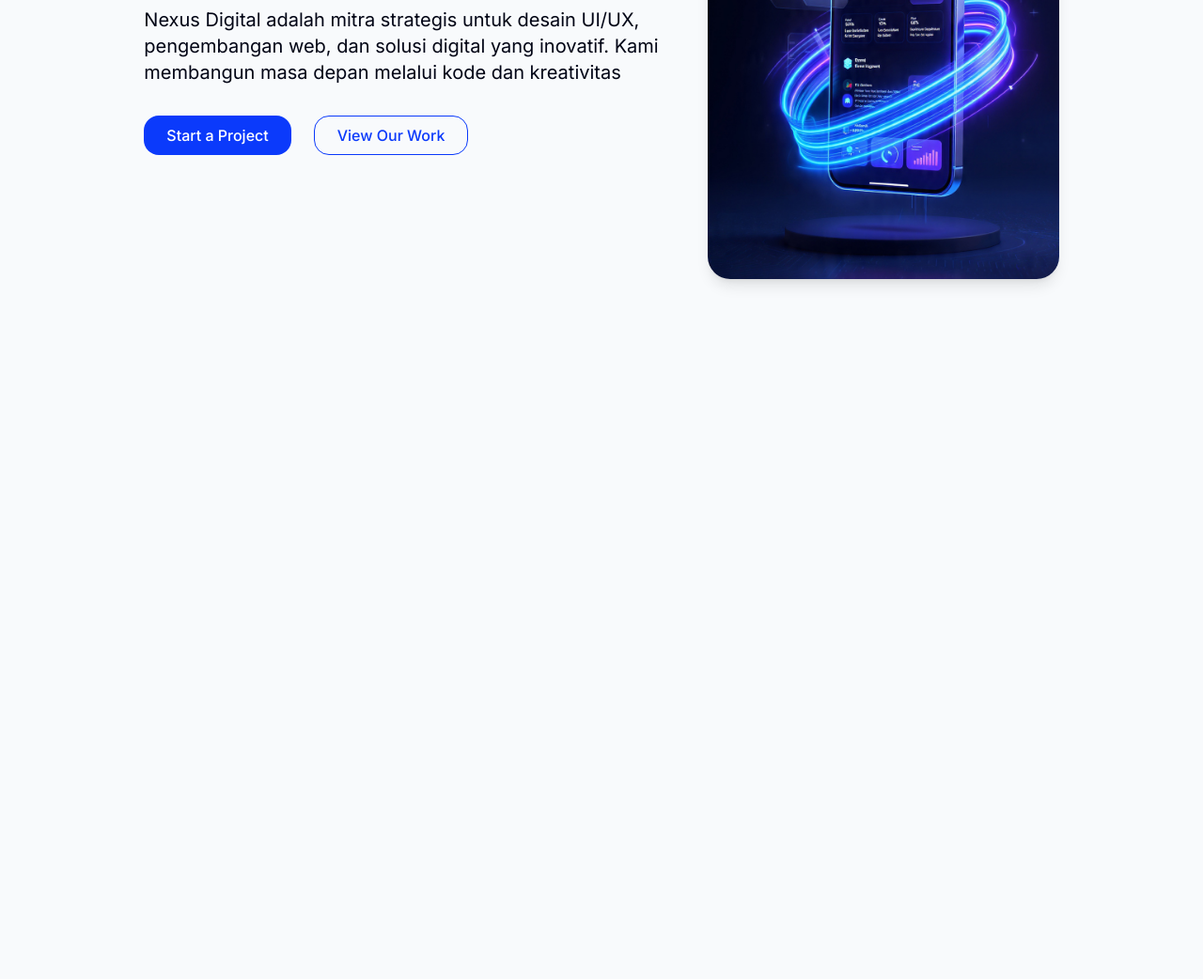
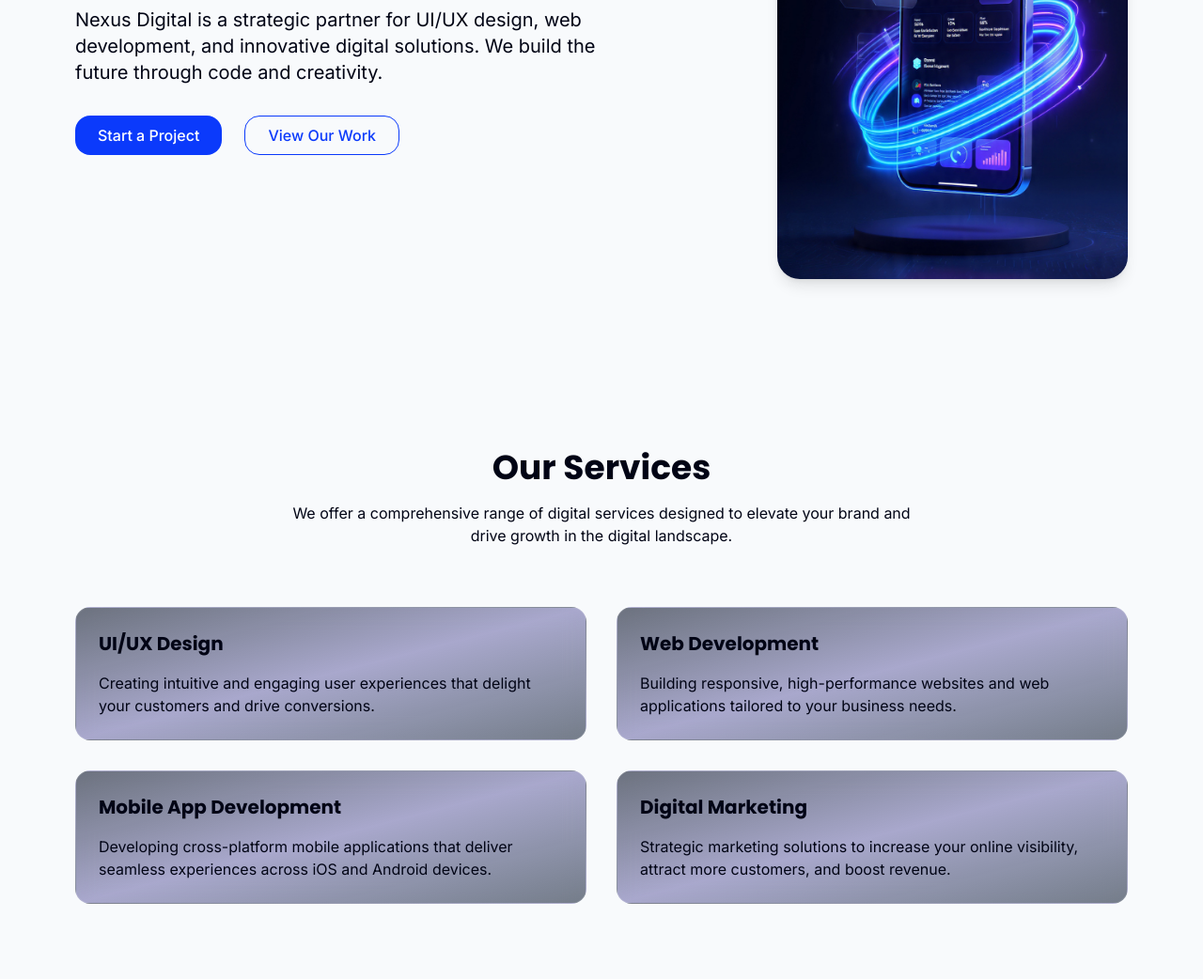
Before and after one commit to lisalazim/nexus-digital, a website built with Vite: page index.html in a window 1280 px wide. Shown: the part 482-1524 px from the top of the page at 94% size. Before the commit the page ends 880 px from the top, so only its background shows below. Built offline with nearby package versions, Linux system fonts and the light colour scheme.

Commit message:
feat: add gradient glassmorphism services section

```diff
--- a/index.html
+++ b/index.html
@@ -23,10 +23,10 @@
     </nav>
 
     <main>
-      <section id="hero" class="min-h-screen flex flex-col md:flex-row items-center justify-center px-5 md:px-20 gap-10">
+      <section id="hero" class="min-h-screen flex flex-col md:flex-row items-center justify-between px-5 md:px-20 gap-10">
         <div class="basis-1/2 justify-between flex flex-col gap-8">
           <h1 class="text-[var(--font-heading)] md:text-5xl text-3xl font-heading">Transforming Ideas into Digital Masterpieces</h1>
-          <h4 class="text-[var(--font-body)] md:text-xl text-sm font-normal ">Nexus Digital adalah mitra strategis untuk desain UI/UX, pengembangan web, dan solusi digital yang inovatif. Kami membangun masa depan melalui kode dan kreativitas</h4>
+          <h4 class="text-[var(--font-body)] md:text-xl text-sm font-normal ">Nexus Digital is a strategic partner for UI/UX design, web development, and innovative digital solutions. We build the future through code and creativity.</h4>
           <div class="flex gap-6">
             <button class="rounded-2xl bg-[var(--color-btnSatu)] text-white px-6 py-2 font-medium hover:bg-[var(--color-colorhover)] hover:cursor-pointer transition-colors">Start a Project</button>
             <button class="rounded-2xl border border-[var(--color-btnSatu)] text-[var(--color-btnSatu)]  px-6 py-2 font-medium hover:bg-[var(--color-colorhover)] hover:cursor-pointer hover:text-white transition-colors">View Our Work</button>
@@ -36,6 +36,31 @@
           <img src="public/img/iy 1.jpg" alt="hero image" class="w-70 md:w-105 rounded-3xl shadow-lg hover:scale-105 transition-transform duration-300">
         </div>
       </section>
+
+      <section id="services" class="py-20 px-5 md:px-20">
+        <div class="text-center mb-16">
+          <h2 class="text-3xl md:text-4xl font-heading font-bold mb-4">Our Services</h2>
+          <p class="text-[var(--font-body)] max-w-2xl mx-auto">We offer a comprehensive range of digital services designed to elevate your brand and drive growth in the digital landscape.</p>
+        </div>
+        <div class="grid grid-cols-1 md:grid-cols-2 gap-8">
+          <div class="group rounded-2xl bg-gradient-to-br from-slate-900/60 via-indigo-900/40 to-slate-800/60 backdrop-blur-md border border-white/10 p-6 transition-all duration-300 ease-out hover:-translate-y-2 hover:border-cyan-400/70 hover:shadow-[0_0_30px_rgba(34,211,238,0.25)]">
+            <h3 class="text-xl font-bold mb-4">UI/UX Design</h3>
+            <p class="text-[var(--font-body)]">Creating intuitive and engaging user experiences that delight your customers and drive conversions.</p>
+          </div>
+          <div class="group rounded-2xl bg-gradient-to-br from-slate-900/60 via-indigo-900/40 to-slate-800/60 backdrop-blur-md border border-white/10 p-6 transition-all duration-300 ease-out hover:-translate-y-2 hover:border-cyan-400/70 hover:shadow-[0_0_30px_rgba(34,211,238,0.25)]">
+            <h3 class="text-xl font-bold mb-4">Web Development</h3>
+            <p class="text-[var(--font-body)]">Building responsive, high-performance websites and web applications tailored to your business needs.</p>
+          </div>
+          <div class="group rounded-2xl bg-gradient-to-br from-slate-900/60 via-indigo-900/40 to-slate-800/60 backdrop-blur-md border border-white/10 p-6 transition-all duration-300 ease-out hover:-translate-y-2 hover:border-cyan-400/70 hover:shadow-[0_0_30px_rgba(34,211,238,0.25)]">
+            <h3 class="text-xl font-bold mb-4">Mobile App Development</h3>
+            <p class="text-[var(--font-body)]">Developing cross-platform mobile applications that deliver seamless experiences across iOS and Android devices.</p>
+          </div>
+          <div class="group rounded-2xl bg-gradient-to-br from-slate-900/60 via-indigo-900/40 to-slate-800/60 backdrop-blur-md border border-white/10 p-6 transition-all duration-300 ease-out hover:-translate-y-2 hover:border-cyan-400/70 hover:shadow-[0_0_30px_rgba(34,211,238,0.25)]">
+            <h3 class="text-xl font-bold mb-4">Digital Marketing</h3>
+            <p class="text-[var(--font-body)]">Strategic marketing solutions to increase your online visibility, attract more customers, and boost revenue.</p>
+          </div>
+        </div>
+      </section>
     </main>
 
     <script type="module" src="/src/main.js"></script>
```
